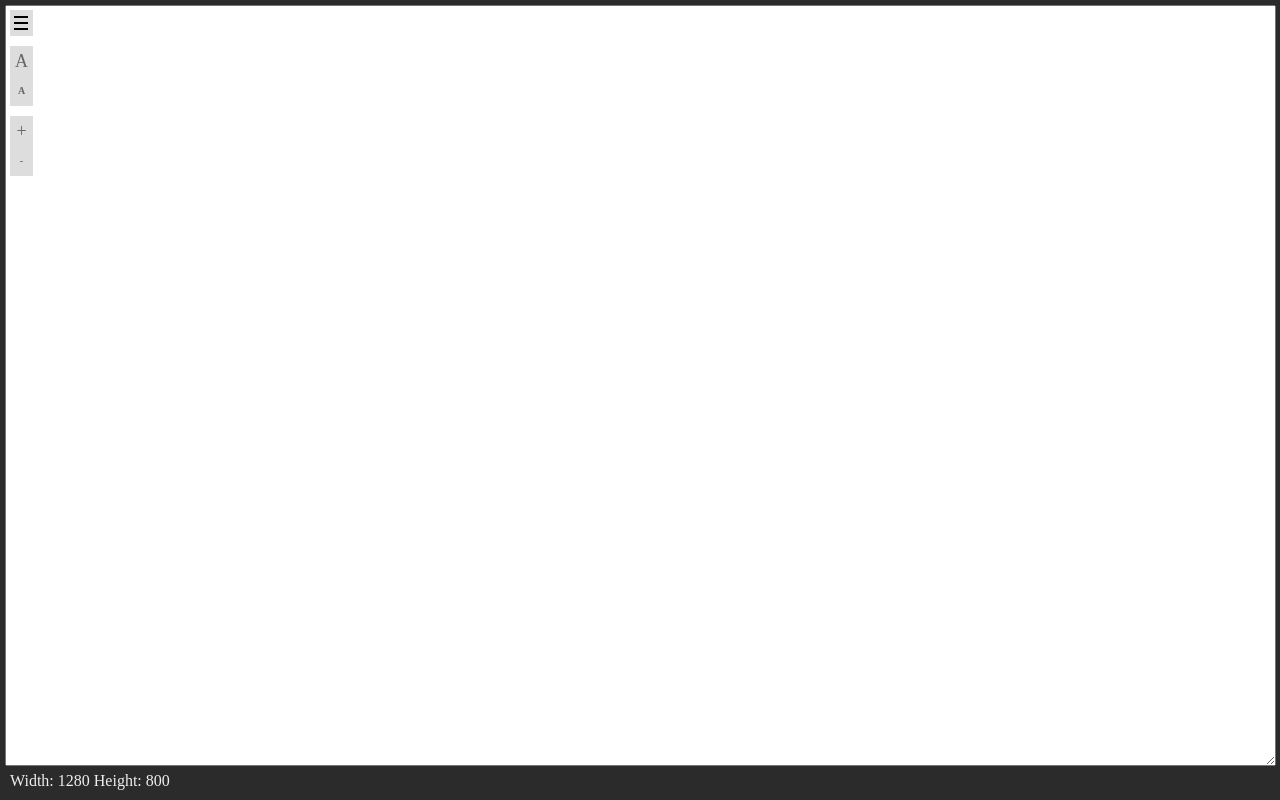
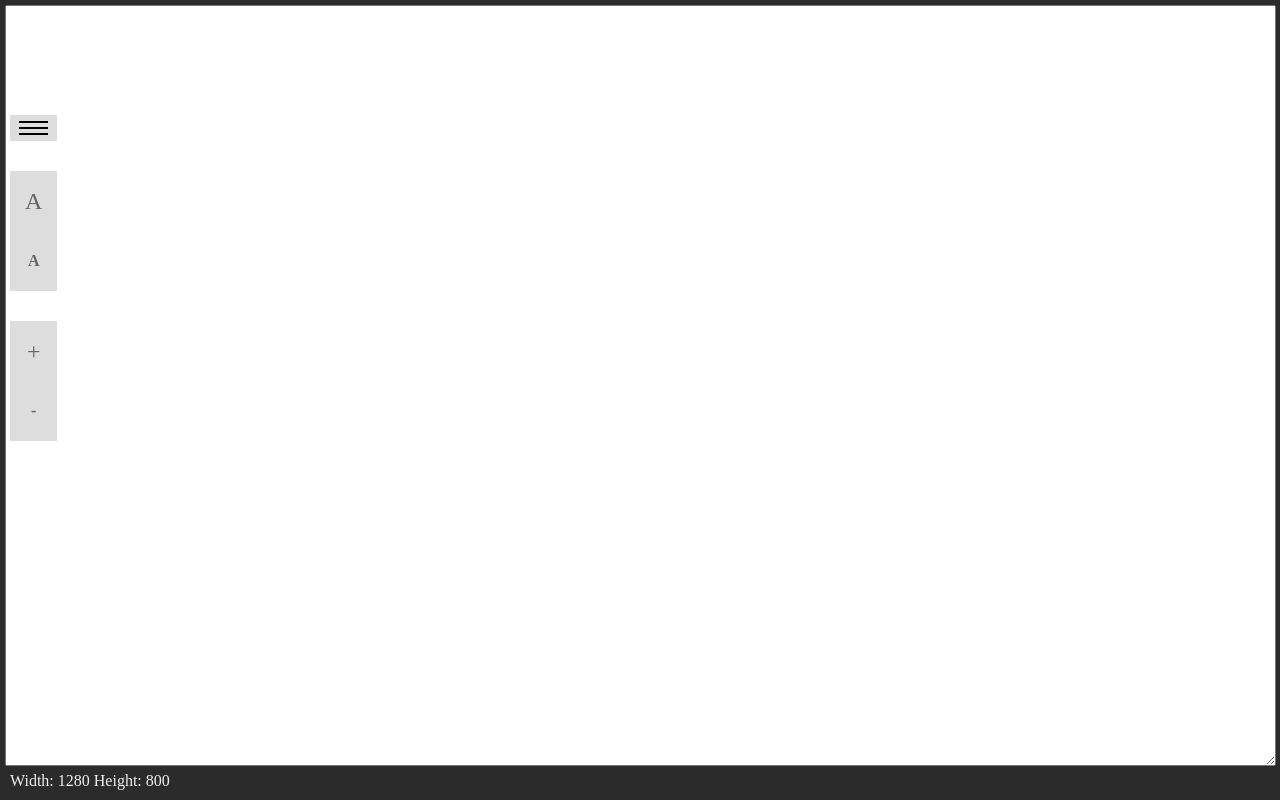
Before and after one commit to MarcinOstaszewski/mobile-reader, a plain HTML site: page index.html in a window 1280 px wide. Drawn offline with Linux system fonts and the light colour scheme.

Commit message:
update style

```diff
--- a/style.css
+++ b/style.css
@@ -20,13 +20,13 @@ body {
 #controls>div#switch>div {
     height: 2px;
     padding: 0px;
-    width: 14px;
-    margin: 2px 4px;
+    width: 60%;
+    margin: 2px auto;
     background-color: #000;
 }
 #controls {
     position: fixed;
-    top: 3  0px;
+    top: 100px;
     left: 10px;
     display: flex;
     flex-direction: column;
@@ -40,11 +40,11 @@ body {
     display: flex;
     flex-direction: column;
     background-color: #ddd;
-    margin: 5px 0px;
+    margin: 15px 0px;
 }
 #controls>div>div {
-    padding: 5px;
-    line-height: 20px;
+    padding: 15px;
+    line-height: 30px;
     color: #666;
     text-align: center;
 }
@@ -53,9 +53,9 @@ body {
     cursor: pointer;
 }
 #controls>div>div:first-child {
-    font-size: 18px;
+    font-size: 24px;
 }
 #controls>div>div:nth-child(2) {
-    font-size: 10px;
+    font-size: 16px;
     font-weight: bold;
 }
```
